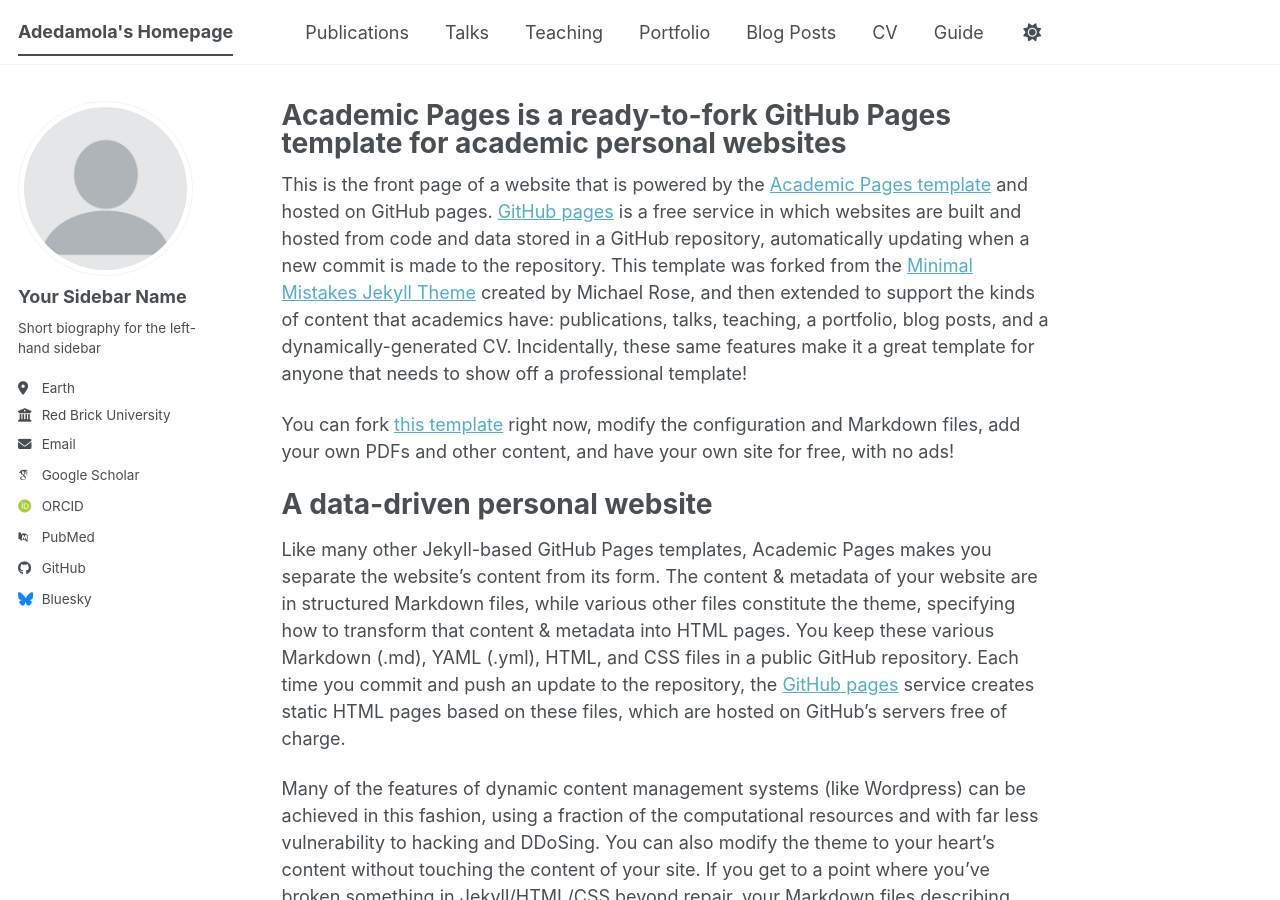
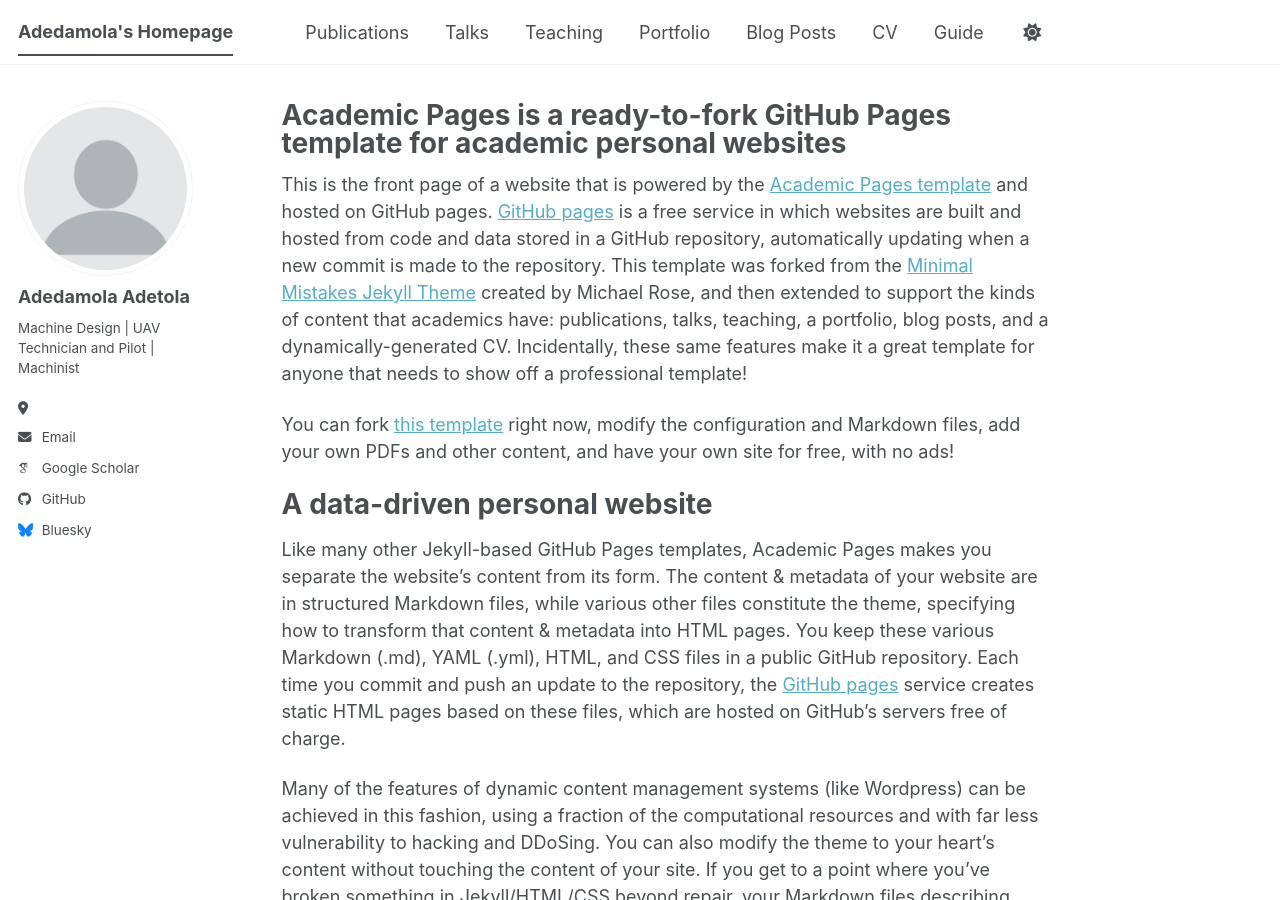
Before and after one commit to Adedam100/Adedam100.github.io, a Jekyll site: the page built from _pages/about.md, in a window 1280 px wide and 900 px high. Built offline with Jekyll 4.4.1, drawn with Linux system fonts in a browser that asks for light colours; some web fonts are replaced; a script bundle is joined from its source files by our own code; library files that are not in the unit come from our copies.

Commit message:
Update _config.yml

```diff
--- a/_config.yml
+++ b/_config.yml
@@ -24,13 +24,12 @@
 author:
   # Biographic information
   avatar           : "profile.png"
-  name             : "Your Sidebar Name"
+  name             : "Adedamola Adetola"
   pronouns         : # example: "she/her"
-  bio              : "Short biography for the left-hand sidebar"
-  location         : "Earth"
-  employer         : "Red Brick University"
+  bio              : "Machine Design | UAV Technician and Pilot | Machinist "
+  location         : ""
   uri              : # URL
-  email            : "none@example.org"
+  email            : "adetoladamolaayo@gmail.com"
 
   # Academic websites
   academia         : # URL
@@ -38,10 +37,9 @@
   googlescholar    : "https://scholar.google.com/citations?user=PS_CX0AAAAAJ"
   inspire-hep      : # URL
   impactstory      : # URL
-  orcid            : "https://orcid.org/yourorcidurl"
   semantic         : # URL
   ssrn             : # URL
-  pubmed           : "https://www.ncbi.nlm.nih.gov/pubmed/?term=john+snow"
+  pubmed           :
   researchgate     : # URL
   scopus           : # URL
   zotero           : # URL
```
